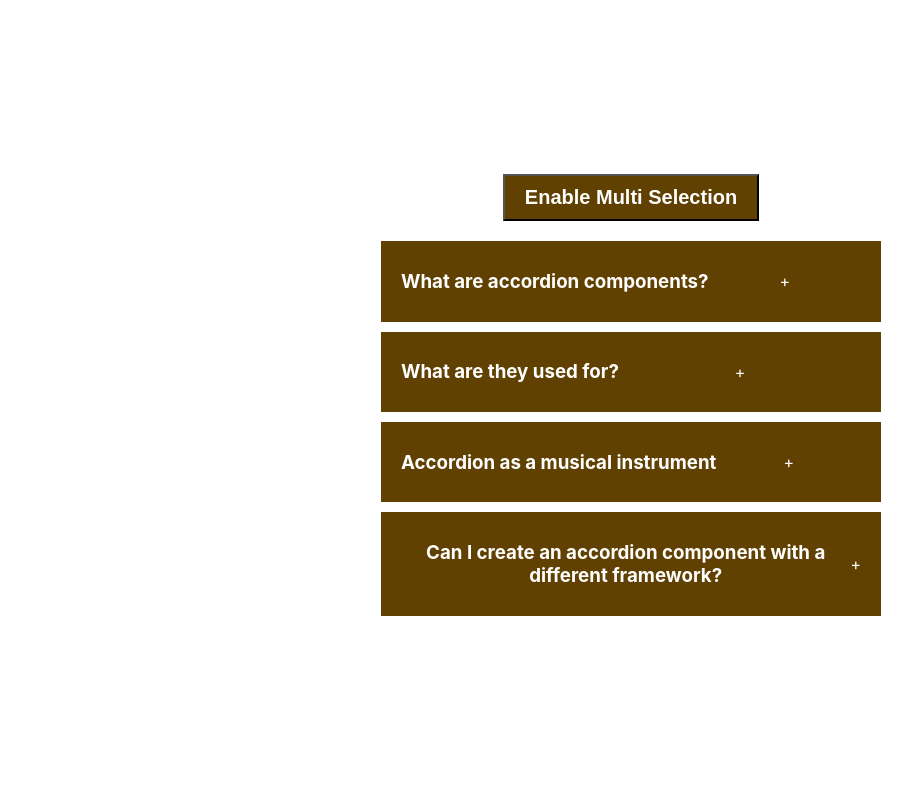
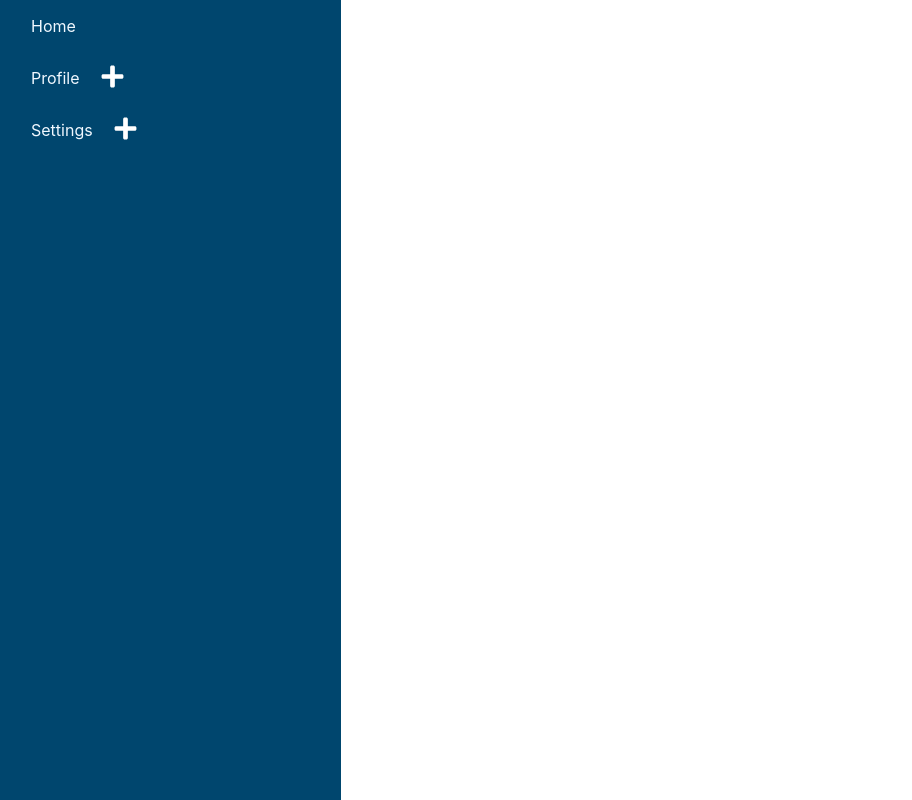
Before and after one commit to Edward1217/25-reactjs-interview-projects, a React (Create React App) app in the folder my-app/: page / in a window 1280 px wide. Shown: the whole page, without its empty margins (9-921 px from the left). Built offline with nearby package versions, Linux system fonts and the light colour scheme.

Commit message:
tree view

```diff
--- a/my-app/src/App.js
+++ b/my-app/src/App.js
@@ -4,12 +4,14 @@ import RandomColor from './components/random-color';
 import StarRating from './components/star-rating';
 import ImageSlider from './components/image-slider';
 import LoadMoreData from './components/load-more-data';
+import TreeView from './components/tree-view'
+import menus from './components/tree-view/data';
 function App() {
 
   return (
     <div className="App">
       {/* Accordian component */}
-      <Accordian/>
+      {/* <Accordian/> */}
 
       {/* Random color component */}
       {/* <RandomColor/> */}
@@ -19,7 +21,8 @@ function App() {
       {/* <ImageSlider url={"https://picsum.photos/v2/list"} page ={"1"}limit={"10"}/> */}
       {/* load more data */}
       {/* <LoadMoreData/> */}
-
+      {/* tree view */}
+      <TreeView memus={menus}/>
     </div>
 
   );
--- /dev/null
+++ b/my-app/src/components/tree-view/data.js
@@ -0,0 +1,60 @@
+export const menus = [
+    {
+      label: "Home",
+      to: "/",
+    },
+    {
+      label: "Profile",
+      to: "/profile",
+      children: [
+        {
+          label: "Details",
+          to: "details",
+          children: [
+            {
+              label: "Location",
+              to: "location",
+              children: [
+                {
+                  label: "City",
+                  to: "city",
+                },
+              ],
+            },
+          ],
+        },
+      ],
+    },
+    {
+      label: "Settings",
+      to: "/settings",
+      children: [
+        {
+          label: "Account",
+          to: "account",
+        },
+        {
+          label: "Security",
+          to: "security",
+          children: [
+            {
+              label: "Login",
+              to: "login",
+            },
+            {
+              label: "Register",
+              to: "register",
+              children : [
+                  {
+                      label : 'Random data',
+                      to : ''
+                  }
+              ]
+            },
+          ],
+        },
+      ],
+    },
+  ];
+
+  export default menus;
--- /dev/null
+++ b/my-app/src/components/tree-view/index.jsx
@@ -0,0 +1,10 @@
+import React from 'react'
+import MenuList from './menu-list'
+export default function TreeView({memus=[]}) {
+  return (
+    <div className="tree-view-container">
+      <MenuList list={memus}/>
+    </div>
+
+  )
+}
--- /dev/null
+++ b/my-app/src/components/tree-view/menu-item.jsx
@@ -0,0 +1,34 @@
+import { useState } from "react";
+import MenuList from "./menu-list";
+import { FaMinus, FaPlus } from "react-icons/fa";
+export default function MenuItem({ item }) {
+  const [displayCurrentChildren, setDisplayCurrentChildren] = useState({});
+
+  function handleToggleChildren(getCurrentlabel) {
+    setDisplayCurrentChildren({
+      ...displayCurrentChildren,
+      [getCurrentlabel]: !displayCurrentChildren[getCurrentlabel],
+    });
+  }
+  console.log(displayCurrentChildren);
+  return (
+    <li>
+      <div className="menu-item">
+        <p>{item.label}</p>
+        {item && item.children && item.children.length ? (
+          <span onClick={() => handleToggleChildren(item.label)}>
+            {
+              displayCurrentChildren[item.label] ? <FaMinus color="#fff" size={25}/> :<FaPlus color="#fff" size={25}/>
+            }
+          </span>
+        ) : null}
+      </div>
+      {item &&
+      item.children &&
+      item.children.length > 0 &&
+      displayCurrentChildren[item.label] ? (
+        <MenuList list={item.children} />
+      ) : null}
+    </li>
+  );
+}
--- /dev/null
+++ b/my-app/src/components/tree-view/menu-list.jsx
@@ -0,0 +1,14 @@
+import React from "react";
+import MenuItem from "./menu-item";
+import './styles.css'
+export default function MenuList({ list = [] }) {
+  return (
+    <ul className="menu-list-container">
+      {list && list.length
+        ? list.map((listItem, index) => (
+            <MenuItem key={index} item={listItem} />
+          ))
+        : null}
+    </ul>
+  );
+}
--- /dev/null
+++ b/my-app/src/components/tree-view/styles.css
@@ -0,0 +1,17 @@
+.tree-view-container {
+    min-height: 100vh;
+    width:350px;
+    background:rgb(0,70,110);
+}
+.menu-item {
+    display:flex;
+    align-items: center;
+    gap:20px;
+    cursor:pointer;
+    color:aliceblue;
+}
+.menu-list-container{
+    list-style: none;
+    margin-top:0px;
+    margin-bottom: 0px;
+}
```
Also changed, not shown: 1 other file (tests, documents, lock files or other folders).
